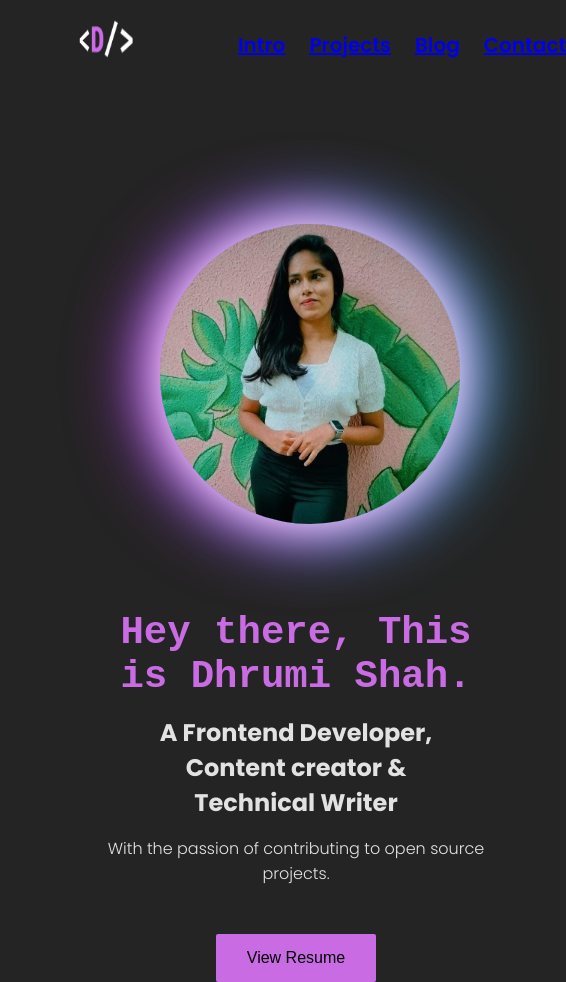
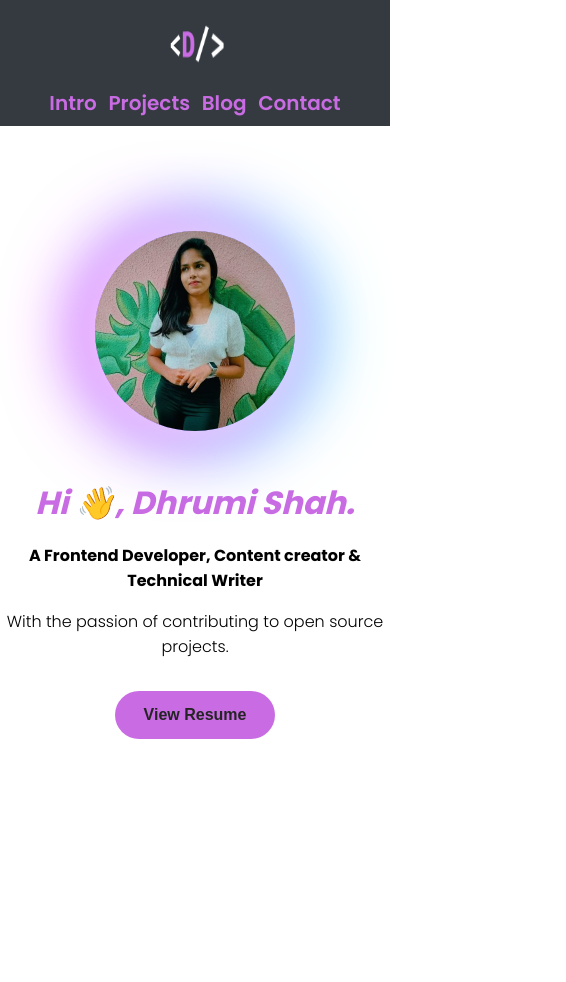
Before and after one commit to dhrumishah/My-portfolio, a React (Vite) app: page / in a window 390 px wide. Shown: the whole page, 566 px wide, since content can reach past the window. After the commit the page ends 844 px from the top, so only its background shows below. Built offline with nearby package versions, Linux system fonts and the light colour scheme; a web font is replaced by a local one.

Commit message:
fix: navbar on mobile and Home Page overflow

```diff
--- a/src/App.jsx
+++ b/src/App.jsx
@@ -6,13 +6,13 @@ import { About, Blog, Contact, Intro, Project } from "./pages";
 
 export default function App() {
   return (
-    <div>
+    <div className="App">
       <Router>
-      <Navbar />
+        <Navbar />
         <Routes>
           <Route path="/" element={<About />} />
           <Route path="/Intro" element={<Intro />} />
-          <Route path="/Project" element={<Project />} />
+          <Route path="/Projects" element={<Project />} />
           <Route path="/Blog" element={<Blog />} />
           <Route path="/Contact" element={<Contact />} />
         </Routes>
--- a/src/components/Navbar.jsx
+++ /dev/null
@@ -1,36 +0,0 @@
-import React from "react";
-import { Link } from "react-router-dom";
-
-export default function Navbar() {
-  return (
-    <div>
-      <div className="nav">
-        <div className="div--logo">
-          <Link to="/">
-            <img
-              src={"/images/Logo.svg"}
-              alt="My logo"
-              className="logo animate__animated animate__flip animate__slow animate__infinite"
-            />
-          </Link>
-        </div>
-        <div className="div--content">
-          <ul className="nav--ul">
-            <li className="nav--li">
-              <Link to="/Intro">Intro</Link>
-            </li>
-            <li className="nav--li">
-              <Link to="/Project">Projects</Link>
-            </li>
-            <li className="nav--li">
-              <Link to="/Blog">Blog</Link>
-            </li>
-            <li className="nav--li">
-              <Link to="/Contact">Contact</Link>
-            </li>
-          </ul>
-        </div>
-      </div>
-    </div>
-  );
-}
--- /dev/null
+++ b/src/components/Navbar/index.css
@@ -0,0 +1,67 @@
+/* NavBar Section  */
+.nav {
+  background-color: var(--bg-nav);
+  user-select: none;
+  position: sticky;
+  top: 0;
+  z-index: 999;
+}
+.nav .container {
+  display: flex;
+  flex-wrap: wrap;
+  align-items: center;
+  justify-content: space-between;
+  margin-inline: auto;
+  padding-block: 5px;
+}
+.div--logo {
+  height: 80px;
+  width: 80px;
+}
+.div--logo img {
+  height: 80px;
+  width: 80px;
+}
+.nav-items {
+  display: flex;
+  align-items: center;
+  gap: 3vw;
+  color: var(--primary);
+}
+.nav-item {
+  position: relative;
+  font-size: 20px;
+  list-style: none;
+  font-weight: 600;
+  color: inherit;
+}
+.nav-item::after,
+.nav-item span::after {
+  content: "";
+  height: 2px;
+  background-color: var(--primary);
+  position: absolute;
+  right: 0;
+  bottom: 0;
+  width: 0;
+  transition: all 200ms cubic-bezier(0.4, 0, 0.2, 1);
+}
+.nav-item span.active::after,
+.nav-item:hover::after {
+  width: 100%;
+  left: 0;
+  right: auto;
+}
+.nav-item,
+.nav-item:active,
+.nav-item:visited {
+  text-decoration: none;
+}
+@media only screen and (max-width: 768px) {
+  .nav .container {
+    flex-direction: column;
+  }
+  .nav-items {
+    padding-block: 3px;
+  }
+}
--- /dev/null
+++ b/src/components/Navbar/index.jsx
@@ -0,0 +1,31 @@
+import React from "react";
+import { Link, NavLink } from "react-router-dom";
+import './index.css'
+const navLinks = ["Intro", "Projects", "Blog", "Contact"];
+
+export default function Navbar() {
+  return (
+    <div className="nav">
+      <div className="container">
+        <div className="div--logo">
+          <Link to="/">
+            <img
+              src={"/images/Logo.svg"}
+              alt="My logo"
+              className="animate__animated animate__flip animate__slow animate__infinite"
+            />
+          </Link>
+        </div>
+        <div className="nav-items">
+          {navLinks.map((item) => (
+            <NavLink key={item} className="nav-item" to={`/${item}`}>
+              {({ isActive }) => (
+                <span className={isActive ? "active" : undefined}>{item}</span>
+              )}
+            </NavLink>
+          ))}
+        </div>
+      </div>
+    </div>
+  );
+}
--- a/src/main.jsx
+++ b/src/main.jsx
@@ -2,6 +2,7 @@ import React from "react";
 import { createRoot } from "react-dom/client";
 import App from "./App";
 import "./styles/App.css";
+
 const container = document.getElementById("root");
-const root = createRoot(container); // createRoot(container!) if you use TypeScript
+const root = createRoot(container);
 root.render(<App />);
--- a/src/pages/About.jsx
+++ /dev/null
@@ -1,45 +0,0 @@
-import React from "react";
-
-export default function About() {
-  function btnClick() {
-    window.open(
-      "https://drive.google.com/file/d/1DuMenTRnlHX76hgLm5RHuIzB6vBX5165/view?usp=sharing"
-    );
-  }
-  return (
-    <>
-      <div>
-        <div className="about--section">
-          <div className="about--heading">
-            <h1 className="about--title animate__animated animate__fadeInLeft animate__slow">
-              Hey there, This is Dhrumi Shah.
-            </h1>
-            <h2 className="about--content animate__animated animate__zoomInUp animate__slow">
-              A Frontend Developer,
-              <br />
-              Content creator &
-              <br />
-              Technical Writer
-            </h2>
-            <p className="about--para animate__animated animate__zoomInUp animate__slow">
-              With the passion of contributing to open source projects.
-            </p>
-            <button
-              onClick={btnClick}
-              className="about--btn animate__animated animate__zoomInUp animate__slow"
-            >
-              View Resume
-            </button>
-          </div>
-
-          <div className="about--profile">
-            <img
-              src={"/images/profile.jpg"}
-              className="about--profileImage animate__animated animate__zoomIn animate__slow"
-            />
-          </div>
-        </div>
-      </div>
-    </>
-  );
-}
--- /dev/null
+++ b/src/pages/About/index.css
@@ -0,0 +1,113 @@
+/* About Section */
+.about--section {
+  margin-inline: auto;
+  display: flex;
+  flex-grow: 1;
+  height: 100%;
+  align-items: center;
+  flex-direction: column-reverse;
+  justify-content: center;
+  gap: 3rem;
+}
+.about--title {
+  /* font-family: monospace; */
+  font-size: 2rem;
+  color: var(--primary);
+  font-style: italic;
+}
+
+.about--content {
+  margin-top: 1rem;
+  font-size: 1rem;
+}
+.about--para {
+  margin-top: 1rem;
+}
+.about--btn {
+  -webkit-appearance: button;
+  -moz-appearance: button;
+  appearance: button;
+  margin-top: 2rem;
+  height: 3rem;
+  width: 10rem;
+  background-color: var(--primary);
+  font-size: 1em;
+  border: none;
+  border-radius: 2px;
+  color: var(--bg-color);
+  font-weight: 800;
+  border-radius: 9999px;
+}
+.about--btn:hover {
+  background-color: transparent;
+  border: 3px solid var(--primary);
+  cursor: pointer;
+}
+.about--profile {
+  display: flex;
+  justify-content: center;
+  align-items: center;
+}
+.about--profile img {
+  border-radius: 9999px;
+  height: 200px;
+  width: 200px;
+  box-shadow: inset 0 0 50px #fff, inset 20px 0 80px #f0f,
+    inset -20px 0 80px #0ff, inset 20px 0 300px #f0f, inset -20px 0 300px #0ff,
+    0 0 50px #fff, -10px 0 80px #f0f, 10px 0 80px #0ff;
+}
+
+@media only screen and (max-width: 768px) {
+  /* HOME PAGE */
+  /* .about--section {
+    flex-direction: column-reverse;
+    padding-block-start: 4rem;
+    padding-block-end: 2rem;
+    gap: 3rem;
+  }
+  .about--title {
+    font-size: 2rem;
+  }
+  .about--content {
+    font-size: 1.2rem;
+  } */
+}
+@media (min-width: 640px) {
+  .about--profile img {
+    height: 300px;
+    width: 300px;
+  }
+}
+@media (min-width: 768px) {
+}
+@media (min-width: 1024px) {
+  .about--section {
+    gap: 5rem;
+    flex-direction: row;
+    text-align: left;
+  }
+
+  .about--title {
+    font-size: 3rem;
+  }
+  .about--content {
+    font-size: 1.5rem;
+  }
+  .about--profile {
+    width: 50%;
+  }
+  .about--profile img {
+    height: 400px;
+    width: 400px;
+  }
+}
+@media (min-width: 1280px) {
+  .about--title {
+    font-size: 4rem;
+  }
+  .about--content {
+    font-size: 2.5rem;
+  }
+}
+@media (min-width: 1536px) {
+}
--- /dev/null
+++ b/src/pages/About/index.jsx
@@ -0,0 +1,37 @@
+import React from "react";
+import "./index.css";
+export default function About() {
+  function btnClick() {
+    window.open(
+      "https://drive.google.com/file/d/1DuMenTRnlHX76hgLm5RHuIzB6vBX5165/view?usp=sharing"
+    );
+  }
+  return (
+    <div className="about--section container">
+      <div className="about--heading">
+        <h1 className="about--title animate__animated animate__fadeInLeft animate__slow">
+          Hi 👋, Dhrumi Shah.
+        </h1>
+        <h2 className="about--content animate__animated animate__zoomInUp animate__slow">
+          A Frontend Developer, Content creator & Technical Writer
+        </h2>
+        <p className="about--para animate__animated animate__zoomInUp animate__slow">
+          With the passion of contributing to open source projects.
+        </p>
+        <button
+          onClick={btnClick}
+          className="about--btn animate__animated animate__zoomInUp animate__slow"
+        >
+          View Resume
+        </button>
+      </div>
+
+      <div className="about--profile">
+        <img
+          src={"/images/profile.jpg"}
+          className="about--profileImage animate__animated animate__zoomIn animate__slow"
+        />
+      </div>
+    </div>
+  );
+}
--- a/src/styles/App.css
+++ b/src/styles/App.css
@@ -3,8 +3,10 @@
   font-weight: 400;
 
   color-scheme: light dark;
-  color: rgba(255, 255, 255, 0.87);
-  background-color: #242424;
+  --color: rgba(255, 255, 255, 0.87);
+  --bg-color: #242424;
+  --bg-nav: #343a40;
+  --primary: #c96ce3;
 }
 * {
   margin: 0;
@@ -12,10 +14,45 @@
 }
 
 #root {
-  margin: 0 auto;
-  padding: 0;
   text-align: center;
 }
+/* Responsive Container that resize for secren size */
+.container {
+  width: 100%;
+}
+@media (min-width: 640px) {
+  .container {
+    max-width: 640px;
+  }
+}
+@media (min-width: 768px) {
+  .container {
+    max-width: 768px;
+  }
+}
+@media (min-width: 1024px) {
+  .container {
+    max-width: 1024px;
+  }
+}
+@media (min-width: 1280px) {
+  .container {
+    max-width: 1280px;
+  }
+}
+@media (min-width: 1536px) {
+  .container {
+    max-width: 1536px;
+  }
+}
+
+.App {
+  display: flex;
+  flex-direction: column;
+  min-height: 100vh;
+  height: 100%;
+}
+
 .about--arrows {
   display: flex;
   margin-right: 2rem;
@@ -34,92 +71,6 @@
   width: 70px;
   cursor: pointer;
 }
-
-/* NavBar Section  */
-.nav {
-  height: 80px;
-  display: flex;
-  flex-direction: row;
-  align-items: center;
-  max-width: auto;
-  background-color: #343a40;
-}
-.div--logo {
-  height: 80px;
-  width: 80px;
-  margin-left: 5.5rem;
-}
-.logo {
-  height: 80px;
-  width: 80px;
-}
-.div--content {
-  display: flex;
-  flex-direction: row;
-  margin-left: 600px;
-  padding-top: 10px;
-}
-.nav--ul {
-  display: flex;
-  flex-direction: row;
-  align-items: center;
-}
-.nav--li {
-  margin-left: 2.5rem;
-  font-size: 20px;
-  list-style: none;
-  font-weight: 600;
-}
-li:hover {
-  text-decoration: underline 3px solid #c96ce3;
-  cursor: pointer;
-}
-
-/* About Section */
-.about--section {
-  margin-top: 9rem;
-  margin-left: 2rem;
-  display: flex;
-  margin-bottom: 5rem;
-}
-.about--title {
-  font-family: monospace;
-  font-size: 3.5em;
-  color: #c96ce3;
-}
-
-.about--content {
-  margin-top: 1rem;
-  font-size: 2.5em;
-}
-.about--para {
-  margin-top: 1rem;
-}
-.about--btn {
-  -webkit-appearance: button;
-  -moz-appearance: button;
-  appearance: button;
-  margin-top: 3rem;
-  height: 3rem;
-  width: 10rem;
-  background-color: #c96ce3;
-  font-size: 1em;
-  border: none;
-  border-radius: 2px;
-}
-.about--btn:hover {
-  background-color: transparent;
-  border: 3px solid #c96ce3;
-  cursor: pointer;
-}
-.about--profileImage {
-  margin-left: 10rem;
-  border-radius: 200px;
-  box-shadow: inset 0 0 50px #fff, inset 20px 0 80px #f0f,
-    inset -20px 0 80px #0ff, inset 20px 0 300px #f0f, inset -20px 0 300px #0ff,
-    0 0 50px #fff, -10px 0 80px #f0f, 10px 0 80px #0ff;
-}
-
 /* Intro Section */
 .intro--div {
   margin-bottom: 5rem;
@@ -132,7 +83,7 @@ li:hover {
   font-family: monospace;
   padding-bottom: 3rem;
   font-size: 6em;
-  color: #c96ce3;
+  color: var(--primary);
 }
 .intro--gif {
   height: 400px;
@@ -367,42 +318,6 @@ li:hover {
 }
 
 @media only screen and (max-width: 768px) {
-  /* HOME PAGE */
-
-  .nav {
-    max-width: 768px;
-    background-color: transparent;
-  }
-  .div--logo {
-    margin-left: 4rem;
-  }
-  .div--content {
-    margin-left: 70px;
-  }
-  .nav--li {
-    margin-left: 1.5rem;
-  }
-  .about--section {
-    display: flex;
-    flex-direction: column-reverse;
-  }
-  .about--heading {
-    margin-left: 4rem;
-    height: 100px;
-    width: 400px;
-  }
-  .about--title {
-    font-size: 3em;
-    margin-top: 5rem;
-  }
-  .about--content {
-    font-size: 1.5em;
-  }
-  .about--profileImage {
-    height: 300px;
-    width: 300px;
-    margin-left: 8rem;
-  }
   /* INTRO PAGE */
   .intro--section {
     display: flex;
```
